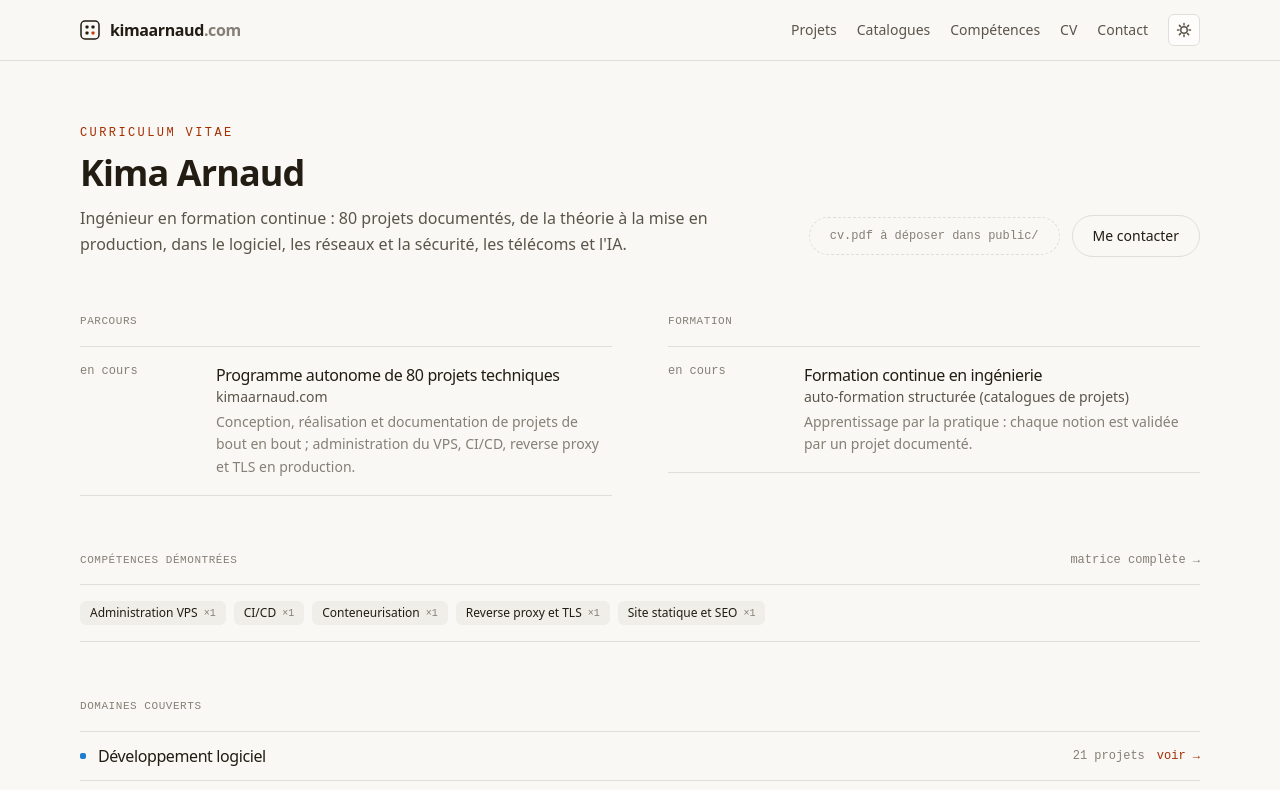
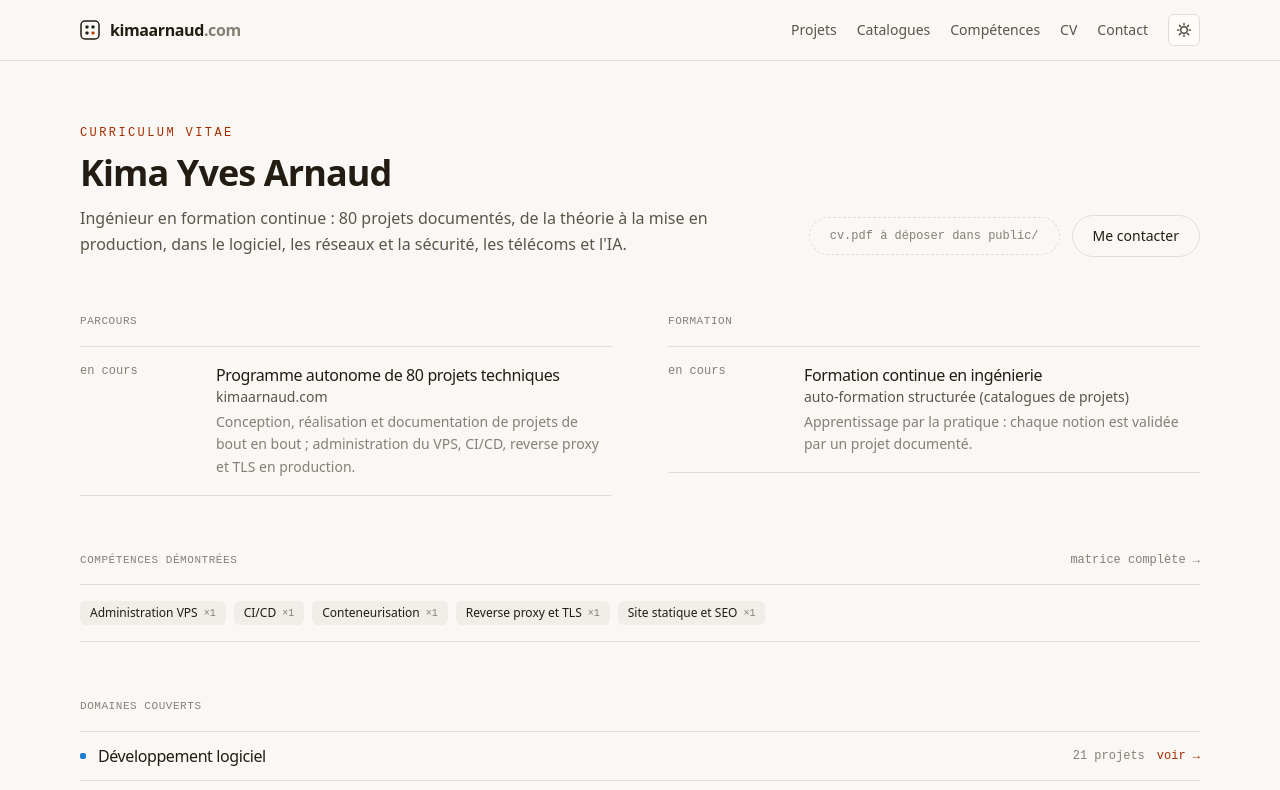
Before and after one commit to kimaarnaud/kimaarnaud-hub, an Astro site: page /cv in a window 1280 px wide. Shown: the top 790 px of the page. Built offline with nearby package versions, Linux system fonts and the light colour scheme; Astro itself is replaced by a stand-in of ours.

```diff
--- a/src/pages/cv.astro
+++ b/src/pages/cv.astro
@@ -22,7 +22,7 @@ const topSkills = [...skills.entries()]
   <div class="flex flex-wrap items-end justify-between gap-6">
     <div class="max-w-2xl">
       <p class="font-mono text-xs uppercase tracking-[0.2em] text-accent-ink">curriculum vitae</p>
-      <h1 class="mt-3 text-4xl font-bold tracking-tight">Kima Arnaud</h1>
+      <h1 class="mt-3 text-4xl font-bold tracking-tight">Kima Yves Arnaud</h1>
       <p class="mt-3 leading-relaxed text-ink-2">{accroche}</p>
     </div>
     <div class="flex items-center gap-3">
```
